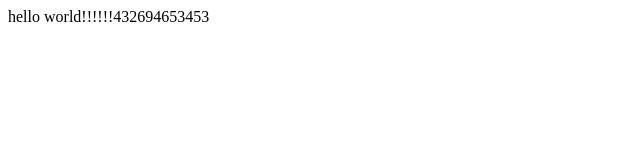
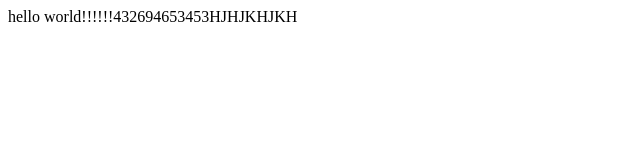
Before and after one commit to Kfey8/RowdyHacks, a plain HTML site: page index.html in a window 1280 px wide. Shown: the whole page, without its empty margins (0-640 px from the left). Drawn offline with Linux system fonts and the light colour scheme.

Commit message:
Update index.html

```diff
--- a/index.html
+++ b/index.html
@@ -7,6 +7,6 @@
     <title>Document</title>
 </head>
 <body>
-    hello world!!!!!!432694653453
+    hello world!!!!!!432694653453HJHJKHJKH
 </body>
 </html>
```
